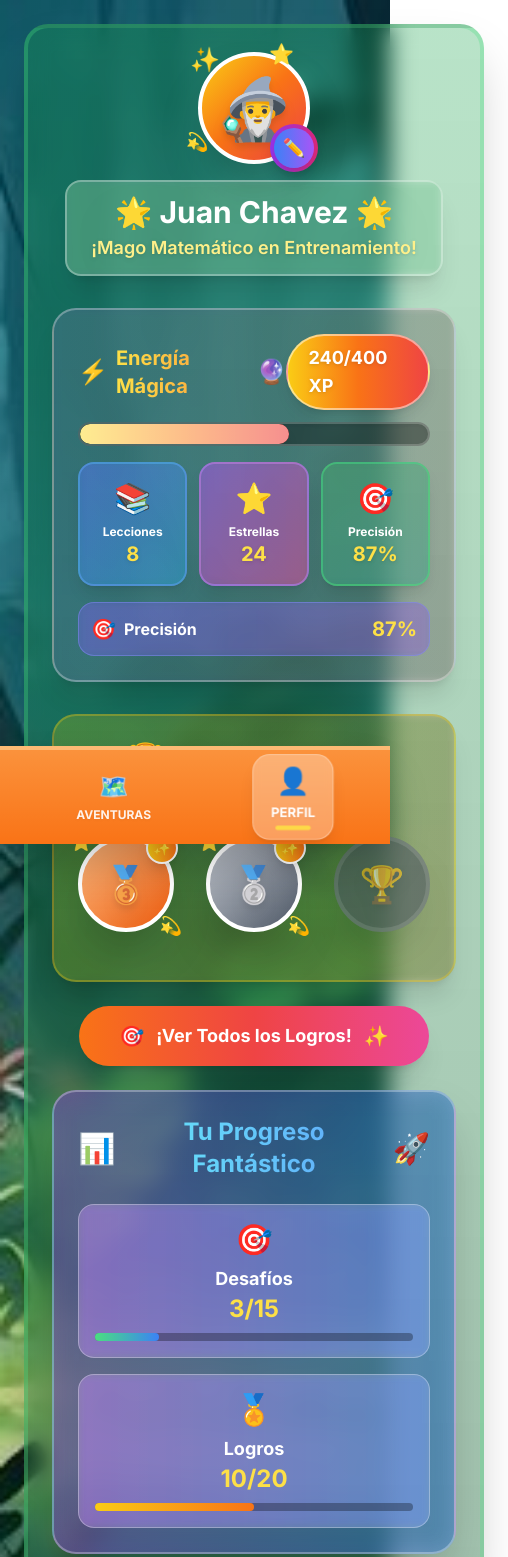
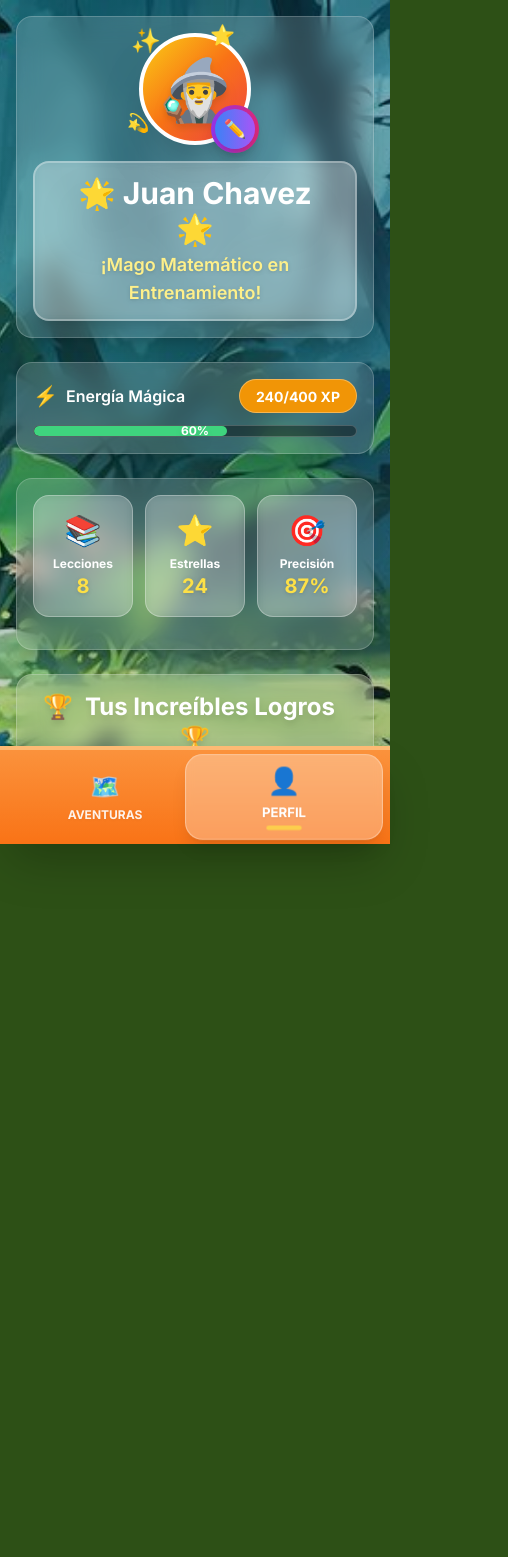
Before and after one commit to zutomayo10/Front_Mobile-TutorAI, a React (Vite) app: page /profile in a window 390 px wide. Shown: the top 1557 px of the page, 508 px wide, since content can reach past the window. After the commit the page ends 844 px from the top, so only its background shows below. Built offline with nearby package versions, Linux system fonts and the light colour scheme.

Commit message:
Fix error in mobile: Profile, Dashboard  and details

```diff
--- a/src/App.jsx
+++ b/src/App.jsx
@@ -24,14 +24,12 @@ function App() {
 
   return (
     <div className={`app ${isMobile ? 'mobile' : isTablet ? 'tablet' : 'desktop'}`}>
-      {/* Indicador de conexión offline */}
       {!isOnline && (
         <div className="fixed top-0 left-0 right-0 bg-red-500 text-white text-center py-2 text-sm z-50">
           Sin conexión a Internet
         </div>
       )}
 
-      {/* Contenido principal */}
       <main>
         <Routes>
           <Route path="/" element={<Login />} />
--- a/src/components/BottomNavigation.jsx
+++ b/src/components/BottomNavigation.jsx
@@ -21,15 +21,15 @@ const BottomNavigation = () => {
   ]
 
   return (
-    <div className="fixed bottom-0 left-0 right-0 bg-gradient-to-t from-orange-500 to-orange-400 shadow-2xl border-t-4 border-orange-300 z-50">
-      <div className="flex items-center justify-around py-2 px-4 relative z-10">
+    <div className="fixed bottom-0 left-0 right-0 bg-gradient-to-t from-orange-500 to-orange-400 shadow-2xl border-t-4 border-orange-300 z-50 bottom-nav-fixed">
+      <div className="flex items-center py-2 px-4 relative z-10">
         {navItems.map((item) => {
           const isActive = location.pathname === item.path
           return (
             <button
               key={item.path}
               onClick={() => navigate(item.path)}
-              className={`flex flex-col items-center space-y-1 py-2 px-4 rounded-2xl transition-all duration-300 transform ${
+              className={`flex flex-col items-center space-y-1 py-2 px-4 rounded-2xl transition-all duration-300 transform flex-1 ${
                 isActive
                   ? 'bg-white bg-opacity-30 backdrop-blur-sm scale-110 shadow-lg border border-white border-opacity-30'
                   : 'hover:bg-white hover:bg-opacity-20 hover:scale-105'
--- a/src/components/Sidebar.jsx
+++ b/src/components/Sidebar.jsx
@@ -24,7 +24,7 @@ const Sidebar = () => {
   ]
 
   return (
-    <div className="fixed left-0 top-0 h-full w-64 bg-gradient-to-b from-orange-400 via-orange-500 to-orange-600 shadow-2xl z-40">
+    <div className="sidebar-desktop fixed left-0 top-0 h-full w-64 bg-gradient-to-b from-orange-400 via-orange-500 to-orange-600 shadow-2xl z-40">
       <div className="p-6 relative z-10">
         <div className="mb-8 text-center">
           <div className="bg-white bg-opacity-20 backdrop-blur-sm rounded-2xl p-4 border-2 border-white border-opacity-30 shadow-lg">
@@ -68,8 +68,6 @@ const Sidebar = () => {
             )
           })}
         </nav>
-
-
       </div>
     </div>
   )
--- a/src/hooks/useDeviceDetection.js
+++ b/src/hooks/useDeviceDetection.js
@@ -1,13 +1,24 @@
 import { useState, useEffect } from 'react'
 
+const getInitialDeviceInfo = () => {
+  const width = typeof window !== 'undefined' ? window.innerWidth : 1024
+  const height = typeof window !== 'undefined' ? window.innerHeight : 768
+
+  const isMobile = width < 768
+  const isTablet = width >= 768 && width < 1024
+  const isDesktop = width >= 1024
+
+  return {
+    isMobile,
+    isTablet,
+    isDesktop,
+    screenWidth: width,
+    screenHeight: height
+  }
+}
+
 export const useDeviceDetection = () => {
-  const [deviceInfo, setDeviceInfo] = useState({
-    isMobile: false,
-    isTablet: false,
-    isDesktop: false,
-    screenWidth: window.innerWidth,
-    screenHeight: window.innerHeight
-  })
+  const [deviceInfo, setDeviceInfo] = useState(getInitialDeviceInfo)
 
   useEffect(() => {
     const updateDeviceInfo = () => {
--- a/src/index.css
+++ b/src/index.css
@@ -20,6 +20,126 @@ body {
   -moz-osx-font-smoothing: grayscale;
   overscroll-behavior: none;
   overflow-x: hidden;
+  position: relative;
+  -webkit-overflow-scrolling: touch;
+  scroll-behavior: smooth;
+  background-color: #2d5016;
+}
+
+@supports (-webkit-overflow-scrolling: touch) {
+  body {
+    transform: translateZ(0);
+    -webkit-transform: translateZ(0);
+  }
+}
+
+@media (max-width: 768px) {
+  .fixed-background {
+    position: absolute !important;
+    background-attachment: scroll !important;
+    transform: translateZ(0);
+    -webkit-transform: translateZ(0);
+    will-change: transform;
+
+    -webkit-backface-visibility: hidden;
+    backface-visibility: hidden;
+    -webkit-perspective: 1000;
+    perspective: 1000;
+
+    height: 100%;
+    min-height: 100vh;
+    min-height: 100dvh;
+    top: 0;
+    left: 0;
+    right: 0;
+    bottom: 0;
+  }
+
+  .background-layer {
+    position: absolute !important;
+    height: 100%;
+    min-height: 100vh;
+    min-height: 100dvh;
+    top: 0;
+    left: 0;
+    right: 0;
+    bottom: 0;
+  }
+
+  .min-h-screen {
+    overflow-x: hidden;
+    min-height: 100vh;
+    min-height: 100dvh;
+  }
+
+  .dashboard-container {
+    min-height: 100vh;
+    min-height: 100dvh;
+    height: auto;
+  }
+
+  .overflow-y-auto {
+    -webkit-overflow-scrolling: touch;
+    scroll-behavior: smooth;
+  }
+
+  .overflow-x-auto {
+    -webkit-overflow-scrolling: touch;
+    scroll-behavior: smooth;
+    scrollbar-width: none; /* Firefox */
+    -ms-overflow-style: none; /* IE/Edge */
+  }
+
+  .overflow-x-auto::-webkit-scrollbar {
+    display: none; /* Chrome, Safari, Opera */
+  }
+}
+
+@media (min-width: 769px) {
+  .fixed-background {
+    background-attachment: fixed !important;
+  }
+}
+
+.sidebar-desktop {
+  display: block;
+}
+
+.main-content-mobile {
+  margin-left: 0;
+  padding-left: 0;
+}
+
+@media (max-width: 768px) {
+  .bottom-nav-fixed {
+    position: fixed !important;
+    bottom: 0 !important;
+    left: 0 !important;
+    right: 0 !important;
+    z-index: 9999 !important;
+    transform: translateZ(0);
+    -webkit-transform: translateZ(0);
+    will-change: transform;
+  }
+
+  body {
+    padding-bottom: env(safe-area-inset-bottom, 0px);
+  }
+
+  .sidebar-desktop {
+    display: none !important;
+  }
+
+  .main-content-mobile {
+    margin-left: 0 !important;
+    padding-left: 0 !important;
+  }
+}
+
+@media (min-width: 769px) {
+  .bottom-nav-fixed {
+    display: none !important;
+  }
 }
 
 .safe-area-padding-top {
--- a/src/pages/Profile.jsx
+++ b/src/pages/Profile.jsx
@@ -105,27 +105,30 @@ const Profile = () => {
   ]
 
   return (
-    <div className="min-h-screen bg-gradient-to-br from-green-400 via-green-500 to-green-600 relative">
+    <div className="min-h-screen relative overflow-hidden">
       <div
-        className="absolute inset-0 bg-cover bg-center bg-no-repeat"
+        className="fixed inset-0 fixed-background"
         style={{
           backgroundImage: `url('./images/perfil_bosque.jpeg')`,
+          backgroundAttachment: 'fixed',
+          backgroundSize: 'cover',
+          backgroundPosition: 'center center',
+          backgroundRepeat: 'no-repeat',
           filter: 'brightness(0.85)'
         }}
       >
         <div className="absolute inset-0 bg-gradient-to-br from-green-900/10 via-blue-900/5 to-purple-900/10"></div>
       </div>
 
-      <div className="relative z-10 flex">
+      <div className="relative z-10 flex h-screen">
         {!isMobile && <Sidebar />}
 
-        <div className={`flex-1 ${!isMobile ? 'ml-64' : ''} ${isMobile ? 'pb-20' : ''} min-h-screen flex flex-col p-6`}>
+        <div className={`flex-1 ${isMobile ? 'pb-20 main-content-mobile' : 'pl-64'} overflow-y-auto`}>
+          <div className="p-4 md:p-6">
 
-          <div className="bg-gradient-to-b from-green-600/30 to-green-800/40 backdrop-blur-md rounded-3xl shadow-2xl border-4 border-green-400/30 flex-1 overflow-hidden">
-
-            <div className="p-6 h-full flex flex-col">
-
-              <div className="text-center mb-8">
+            <div className="mb-6">
+              <div className="bg-white/15 backdrop-blur-md rounded-2xl p-4 shadow-xl border border-white/20">
+                <div className="text-center">
                   <div className="relative inline-block mb-4">
                     <Avatar
                       profileImage={profileImage}
@@ -164,119 +167,113 @@ const Profile = () => {
                     <p className="text-yellow-200 text-lg font-semibold drop-shadow">¡Mago Matemático en Entrenamiento!</p>
                   </div>
                 </div>
-
-              <div className="mb-8">
-                <div className="bg-gradient-to-r from-purple-500/20 to-pink-500/20 backdrop-blur-sm rounded-3xl p-6 border-2 border-white/30 shadow-xl">
-                  <div className="flex items-center justify-between mb-3">
-                    <span className="text-white text-xl font-bold flex items-center">
-                      <span className="mr-2 text-2xl">⚡</span>
-                      <span className="bg-gradient-to-r from-yellow-300 to-orange-400 bg-clip-text text-transparent">Energía Mágica</span>
-                      <span className="ml-2 text-2xl">🔮</span>
-                    </span>
-                    <div className="bg-gradient-to-r from-yellow-400 via-orange-500 to-red-500 rounded-full px-5 py-2 border-2 border-white/50 shadow-lg">
-                      <span className="text-white text-lg font-bold drop-shadow">{userExp.current}/{userExp.total} XP</span>
-                    </div>
-                  </div>
-                  <div className="w-full bg-black/40 rounded-full h-6 overflow-hidden shadow-inner mb-4 border-2 border-white/20">
-                    <div
-                      className="bg-gradient-to-r from-yellow-300 via-orange-400 to-red-500 h-full rounded-full transition-all duration-1000 shadow-lg relative overflow-hidden"
-                      style={{ width: `${(userExp.current / userExp.total) * 100}%` }}
-                    >
-                      <div className="absolute inset-0 bg-white/40 rounded-full"></div>
               </div>
             </div>
 
+            <div className="mb-6">
+              <div className="bg-white/15 backdrop-blur-md rounded-2xl p-4 shadow-xl border border-white/20">
+                <div className="flex items-center justify-between mb-3">
+                  <div className="flex items-center space-x-2">
+                    <span className="text-yellow-300 text-xl">⚡</span>
+                    <span className="text-white font-semibold">Energía Mágica</span>
+                  </div>
+                  <div className="rounded-full px-4 py-1 border border-white/30" style={{backgroundColor: '#F19506'}}>
+                    <span className="text-white text-sm font-bold">{userExp.current}/{userExp.total} XP</span>
+                  </div>
+                </div>
+                <div className="relative">
+                  <div className="w-full bg-black/40 rounded-full h-3 overflow-hidden border border-white/20">
+                    <div
+                      className="h-full rounded-full transition-all duration-1000 relative"
+                      style={{ width: `${(userExp.current / userExp.total) * 100}%`, backgroundColor: '#3FD47E' }}
+                    >
+                    </div>
+                  </div>
+                  <div className="absolute top-0 left-0 w-full h-full flex items-center justify-center">
+                    <span className="text-white text-xs font-bold drop-shadow-lg">
+                      {Math.round((userExp.current / userExp.total) * 100)}%
+                    </span>
+                  </div>
+                </div>
+              </div>
+            </div>
+
+            <div className="mb-6">
+              <div className="bg-white/15 backdrop-blur-md rounded-2xl p-4 shadow-xl border border-white/20">
                 <div className="grid grid-cols-3 gap-3 mb-4">
-                    <div className="bg-gradient-to-br from-blue-500/40 to-cyan-500/40 backdrop-blur-sm rounded-2xl p-4 text-center border-2 border-blue-400/50 shadow-lg transform hover:scale-105 transition-all duration-300">
+                  <div className="bg-white/20 backdrop-blur-sm rounded-2xl p-4 text-center border border-white/30">
                     <div className="text-3xl mb-2">📚</div>
                     <div className="text-white text-xs font-bold">Lecciones</div>
                     <div className="text-yellow-300 text-xl font-bold drop-shadow">8</div>
                   </div>
-                    <div className="bg-gradient-to-br from-purple-500/40 to-pink-500/40 backdrop-blur-sm rounded-2xl p-4 text-center border-2 border-purple-400/50 shadow-lg transform hover:scale-105 transition-all duration-300">
+                  <div className="bg-white/20 backdrop-blur-sm rounded-2xl p-4 text-center border border-white/30">
                     <div className="text-3xl mb-2">⭐</div>
                     <div className="text-white text-xs font-bold">Estrellas</div>
                     <div className="text-yellow-300 text-xl font-bold drop-shadow">24</div>
                   </div>
-                    <div className="bg-gradient-to-br from-green-500/40 to-emerald-500/40 backdrop-blur-sm rounded-2xl p-4 text-center border-2 border-green-400/50 shadow-lg transform hover:scale-105 transition-all duration-300">
+                  <div className="bg-white/20 backdrop-blur-sm rounded-2xl p-4 text-center border border-white/30">
                     <div className="text-3xl mb-2">🎯</div>
                     <div className="text-white text-xs font-bold">Precisión</div>
                     <div className="text-yellow-300 text-xl font-bold drop-shadow">87%</div>
                   </div>
                 </div>
-
-                  <div className="bg-indigo-500/30 backdrop-blur-sm rounded-2xl p-3 border border-indigo-400/50">
-                    <div className="flex justify-between items-center">
-                      <div className="flex items-center space-x-2">
-                        <span className="text-xl">🎯</span>
-                        <span className="text-white font-bold">Precisión</span>
-                      </div>
-                      <span className="text-yellow-300 text-xl font-bold">87%</span>
-                    </div>
-                  </div>
               </div>
             </div>
 
-              <div className="flex-1 flex flex-col">
             <div className="mb-6">
-                  <div className="bg-gradient-to-r from-yellow-400/20 to-orange-500/20 backdrop-blur-sm rounded-3xl p-6 border-2 border-yellow-400/30 shadow-xl mb-6">
-                    <h2 className="text-white text-3xl font-bold mb-6 text-center drop-shadow-lg">
+              <div className="bg-white/15 backdrop-blur-md rounded-2xl p-4 shadow-xl border border-white/20">
+                <h2 className="text-white text-2xl font-bold mb-4 text-center drop-shadow-lg">
                   <span className="inline-block">🏆</span>
-                      <span className="mx-3 bg-gradient-to-r from-yellow-300 to-orange-400 bg-clip-text text-transparent">Tus Increíbles Logros</span>
+                  <span className="mx-3">Tus Increíbles Logros</span>
                   <span className="inline-block">🏆</span>
                 </h2>
-                    <div className="flex justify-center space-x-8 mb-6">
+                <div className="flex justify-center space-x-8 mb-4">
                   {logros.map((logro, index) => (
                     <div
                       key={logro.id}
                       className="relative cursor-pointer group"
                     >
                       <div
-                            className={`w-24 h-24 rounded-full flex items-center justify-center border-4 shadow-2xl relative transform transition-all duration-300 group-hover:scale-110 ${
+                        className={`w-20 h-20 rounded-full flex items-center justify-center border-4 shadow-2xl relative transform transition-all duration-300 group-hover:scale-110 ${
                           logro.achieved
                             ? `bg-gradient-to-br ${logro.color} border-white`
                             : 'bg-gray-600 border-gray-500 opacity-60'
                         }`}
                       >
-                            <span className="text-4xl filter drop-shadow-lg">{logro.icon}</span>
+                        <span className="text-3xl filter drop-shadow-lg">{logro.icon}</span>
                         {logro.achieved && (
                           <div className="absolute inset-0 rounded-full bg-gradient-to-br from-white/40 to-transparent opacity-80"></div>
                         )}
                         {logro.achieved && (
-                              <div className="absolute -top-2 -right-2 w-8 h-8 bg-gradient-to-r from-yellow-400 to-orange-500 rounded-full flex items-center justify-center shadow-lg border-2 border-white">
-                                <span className="text-sm">✨</span>
+                          <div className="absolute -top-2 -right-2 w-6 h-6 bg-gradient-to-r from-yellow-400 to-orange-500 rounded-full flex items-center justify-center shadow-lg border-2 border-white">
+                            <span className="text-xs">✨</span>
                           </div>
                         )}
-                            {logro.achieved && (
-                              <>
-                                <div className="absolute -top-3 -left-3 text-yellow-300 text-lg">⭐</div>
-                                <div className="absolute -bottom-3 -right-3 text-yellow-300 text-lg">💫</div>
-                              </>
-                            )}
                       </div>
-                          <div className="absolute -bottom-10 left-1/2 transform -translate-x-1/2 opacity-0 group-hover:opacity-100 transition-opacity bg-black/80 backdrop-blur-sm text-white text-xs rounded-lg px-3 py-2 whitespace-nowrap border border-white/20">
+                      <div className="absolute -bottom-8 left-1/2 transform -translate-x-1/2 opacity-0 group-hover:opacity-100 transition-opacity bg-black/80 backdrop-blur-sm text-white text-xs rounded-lg px-2 py-1 whitespace-nowrap border border-white/20">
                         {logro.name}
                       </div>
                     </div>
                   ))}
                 </div>
-                  </div>
                 <div className="text-center">
-                    <button className="bg-gradient-to-r from-orange-500 via-red-500 to-pink-500 hover:from-orange-600 hover:via-red-600 hover:to-pink-600 text-white font-bold py-4 px-10 rounded-full shadow-xl transform hover:scale-110 transition-all duration-300 border-3 border-white/50">
-                      <span className="flex items-center space-x-3">
-                        <span className="text-xl">🎯</span>
-                        <span className="text-lg">¡Ver Todos los Logros!</span>
-                        <span className="text-xl">✨</span>
+                  <button className="bg-gradient-to-r from-orange-500 via-red-500 to-pink-500 hover:from-orange-600 hover:via-red-600 hover:to-pink-600 text-white font-bold py-3 px-8 rounded-full shadow-xl transform hover:scale-110 transition-all duration-300 border-2 border-white/50">
+                    <span className="flex items-center space-x-2">
+                      <span className="text-lg">🎯</span>
+                      <span>¡Ver Todos los Logros!</span>
+                      <span className="text-lg">✨</span>
                     </span>
                   </button>
                 </div>
               </div>
+            </div>
 
-                <div className="mt-auto">
-                  <div className="bg-gradient-to-r from-purple-600/40 to-blue-600/40 backdrop-blur-md rounded-3xl p-6 border-2 border-white/30 shadow-2xl">
-                    <h3 className="text-white text-2xl font-bold mb-6 text-center flex items-center justify-center">
-                      <span className="mr-3 text-3xl">📊</span>
-                      <span className="bg-gradient-to-r from-cyan-300 to-blue-400 bg-clip-text text-transparent">Tu Progreso Fantástico</span>
-                      <span className="ml-3 text-3xl">🚀</span>
+            <div className="mb-6">
+              <div className="bg-white/15 backdrop-blur-md rounded-2xl p-4 shadow-xl border border-white/20">
+                <h3 className="text-white text-xl font-bold mb-4 text-center flex items-center justify-center">
+                  <span className="mr-2 text-2xl">📊</span>
+                  <span>Tu Progreso Fantástico</span>
+                  <span className="ml-2 text-2xl">🚀</span>
                 </h3>
                 <div className="grid grid-cols-1 sm:grid-cols-2 gap-4">
                   <div className="bg-white/20 backdrop-blur-sm rounded-2xl p-4 text-center border border-white/30">
@@ -304,8 +301,7 @@ const Profile = () => {
                 </div>
               </div>
             </div>
-              </div>
-            </div>
+
           </div>
         </div>
       </div>
@@ -322,6 +318,30 @@ const Profile = () => {
 
             <div className="mb-6">
               <h4 className="text-white font-semibold mb-3 text-center">📱 Avatares Divertidos</h4>
+              {isMobile ? (
+                // AJUSTE PARA MOBILE
+                <div className="overflow-x-auto pb-2">
+                  <div className="flex gap-3 px-2" style={{ width: 'max-content' }}>
+                    {avatarOptions.map((emoji, index) => (
+                      <button
+                        key={index}
+                        onClick={() => handleAvatarSelect(emoji)}
+                        className={`w-12 h-12 rounded-xl border-2 transition-all duration-300 hover:scale-110 flex items-center justify-center text-2xl flex-shrink-0 ${
+                          tempProfileImage === emoji
+                            ? 'border-yellow-400 bg-yellow-400/20 shadow-lg'
+                            : 'border-white/30 bg-white/10 hover:border-yellow-400/50'
+                        }`}
+                      >
+                        {emoji}
+                      </button>
+                    ))}
+                  </div>
+                  <div className="flex justify-center mt-2">
+                    <span className="text-white/60 text-xs">⬅️ Desliza para ver más ➡️</span>
+                  </div>
+                </div>
+              ) : (
+                // AJUSTE PARA PC
                 <div className="grid grid-cols-6 gap-3">
                   {avatarOptions.map((emoji, index) => (
                     <button
@@ -337,6 +357,7 @@ const Profile = () => {
                     </button>
                   ))}
                 </div>
+              )}
             </div>
 
             <div className="mb-6">
```
Also changed, not shown: src/pages/Dashboard.jsx (+29 -65 lines), src/pages/Exercises.jsx (+109 -45 lines). Lines whose indentation alone changed are shown as unchanged.
